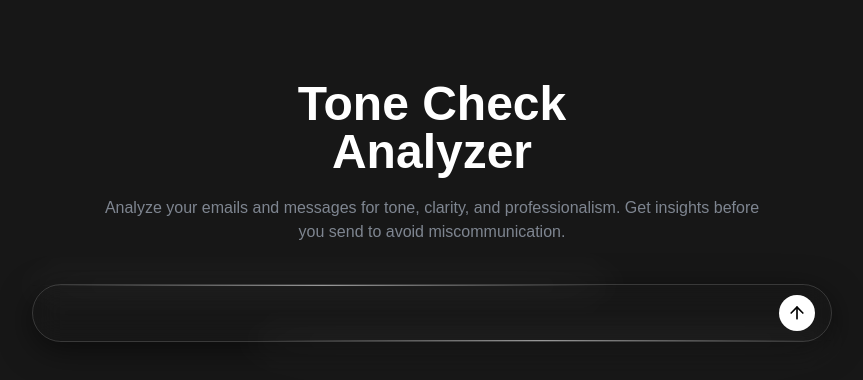
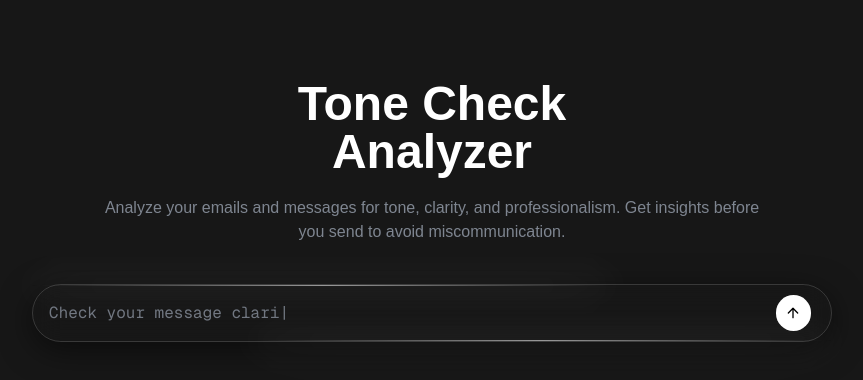
Before and after one commit to jjamesliu/tone-checker, a Next.js app: page / in a window 1280 px wide. Shown: the top 380 px of the page, without its empty margins (208-1071 px from the left). Built offline with nearby package versions, Linux system fonts and the light colour scheme.

Commit message:
search bar finally completed

```diff
--- a/package.json
+++ b/package.json
@@ -12,7 +12,8 @@
     "lucide-react": "^0.544.0",
     "next": "15.5.3",
     "react": "19.1.0",
-    "react-dom": "19.1.0"
+    "react-dom": "19.1.0",
+    "react-type-animation": "^3.2.0"
   },
   "devDependencies": {
     "@eslint/eslintrc": "^3",
--- a/src/app/globals.css
+++ b/src/app/globals.css
@@ -19,8 +19,6 @@ body {
 }
 
 .search-field-wrapper {
-  display: flex;
-  align-items:center;
   max-width: 800px;
   margin: auto auto;
   background: transparent;
@@ -30,7 +28,6 @@ body {
   box-shadow: 0 8px 32px rgba(0, 0, 0, 0.5);
   transition: all 0.3s ease;
   z-index: 1;
-  padding: 0 1rem;
 }
 
 .search-field-wrapper.focused {
--- a/src/app/page.tsx
+++ b/src/app/page.tsx
@@ -2,7 +2,7 @@
 
 import { ArrowUp } from 'lucide-react';
 import { useState, useEffect, useRef } from 'react';
-
+import {TypeAnimation} from 'react-type-animation';
 
 export default function Home() {
   const [inputValue, setInputValue] = useState('');
@@ -11,33 +11,47 @@ export default function Home() {
   const [isOneLine, setIsOneLine] = useState(true);
 
   const scrollTimeoutRef = useRef<NodeJS.Timeout | null>(null);
-  const textareaRef = useRef<HTMLTextAreaElement>(null)
+  const textareaRef = useRef<HTMLTextAreaElement>(null);
   const textarea = textareaRef.current;
+  const autoResize = () => {
+ // Move this inside the function
+    if (textarea) {
+      // Reset height to auto first to get accurate scrollHeight
+      textarea.style.height = 'auto';
 
-  const autoResize = () => {
-    if (textarea) {
-      textarea.style.height = 'auto';
       const scrollHeight = textarea.scrollHeight;
-      const maxHeight = 200;
+      const maxHeight = 400;
 
-      console.log('ScrollHeight:', scrollHeight); // Debug log
-      setIsOneLine(scrollHeight <= 60); // Increased threshold
+      // Get computed styles for accurate line height calculation
+      const computedStyle = getComputedStyle(textarea);
+      const lineHeight = parseInt(computedStyle.lineHeight) || 24;
+      const paddingTop = parseInt(computedStyle.paddingTop) || 16;
+      const paddingBottom = parseInt(computedStyle.paddingBottom) || 16;
+      const totalPadding = paddingTop + paddingBottom;
+
+      // More accurate single line detection
+      const singleLineHeight = lineHeight + totalPadding;
+
+      console.log('ScrollHeight:', scrollHeight, 'SingleLineHeight:', singleLineHeight);
+      setIsOneLine(scrollHeight <= singleLineHeight + 4); // Small buffer
 
       if (scrollHeight <= maxHeight) {
         textarea.style.height = scrollHeight + 'px';
         textarea.style.overflowY = 'hidden';
       } else {
         textarea.style.height = maxHeight + 'px';
-        textarea.style.overflowY = 'auto'
+        textarea.style.overflowY = 'auto';
       }
     }
-  }
+  };
+
   const handleInputChange = (e: React.ChangeEvent<HTMLTextAreaElement>) => {
     setInputValue(e.target.value);
-    autoResize();
-  }
+    // Use setTimeout to ensure the value is updated before resize
+    setTimeout(autoResize, 0);
+  };
 
-  useEffect(()=> {
+  useEffect(() => {
     autoResize();
 
     const textarea = textareaRef.current;
@@ -50,38 +64,72 @@ export default function Home() {
       }
       scrollTimeoutRef.current = setTimeout(() => {
         setIsScrolling(false);
-        console.log('5 seconds passed, setting isScrolling to false');
       }, 1000);
     };
 
     textarea.addEventListener('scroll', handleScroll);
-    return () => textarea.removeEventListener("scroll", handleScroll);
+    return () => textarea.removeEventListener('scroll', handleScroll);
   }, []);
+
+  // Also run autoResize when inputValue changes (for when content is deleted)
+  useEffect(() => {
+    autoResize();
+  }, [inputValue]);
 
   return (
     <div className='text-center pt-20 max-w-[80%] mx-auto'>
       <div className='space-y-5'>
         <h1 className='font-[700] text-5xl'>Tone Check<br/>Analyzer</h1>
-        <p className='mx-auto text-md text-gray-400/80 max-w-170 '>Analyze your emails and messages for tone, clarity, and professionalism. Get insights before you send to avoid miscommunication.</p>
+        <p className='mx-auto text-md text-gray-400/80 max-w-170'>
+          Analyze your emails and messages for tone, clarity, and professionalism. Get insights before you send to avoid miscommunication.
+        </p>
       </div>
 
       <div className='pt-10'>
-        <div className={`relative search-field-wrapper rounded-2xl ${isInputFocused ? "focused" : ""} ${isOneLine ? '!rounded-4xl' : ""} `}>
+        <div className={`flex items-center px-5 relative search-field-wrapper rounded-4xl ${isInputFocused ? "focused" : ""} ${!isOneLine ? '!rounded-2xl !items-end !pb-3' : ""}`}>
+          {/* TypeAnimation placeholder */}
+          {!inputValue && !isInputFocused && (
+            <div className="absolute left-4 top-1/2 -translate-y-1/2 pointer-events-none text-gray-400/70 font-mono z-10">
+              <TypeAnimation
+                sequence={[
+                  'Analyze your email tone...',
+                  1000,
+                  'Check your message clarity...',
+                  1000,
+                  'Improve your communication...',
+                  1000,
+                ]}
+                wrapper="span"
+                speed={40}
+                repeat={Infinity}
+                cursor={true}
+              />
+            </div>
+          )}
+
+
+
             <textarea
                 ref={textareaRef}
-            className={`search-input py-[1rem] ${isOneLine ? 'w-[calc(100%-4rem)]' : "w-[calc(100%-1rem)] pb-12"} ${isScrolling ? "scrolling" : ""}`}
+                className={`search-input py-[1rem] pr-6 w-full ${isScrolling ? "scrolling" : ""}`}
                 value={inputValue}
                 rows={1}
                 onFocus={() => setIsInputFocused(true)}
                 onBlur={() => setIsInputFocused(false)}
-            onChange={handleInputChange}/>
-            <ArrowUp className={`absolute bg-white text-black rounded-full h-9 w-9 p-2 ${isOneLine ? 'right-4 top-1/2 -translate-y-1/2 ': 'right-3 bottom-3 '}`}/>
+                onChange={handleInputChange}
+                style={{ minHeight: '24px' }} // Ensure minimum height
+              />
+            {/* Button wrapper */}
+            <button className="bg-white text-black rounded-full h-9 w-9 p-2 hover:bg-gray-200 transition-colors flex items-center justify-center ">
+              <ArrowUp size={16} />
+            </button>
+
+
           <div className="laser-trace top"></div>
           <div className="laser-trace bottom"></div>
+
         </div>
       </div>
-
-
     </div>
   );
 }
```
Also changed, not shown: 1 other file (tests, documents, lock files or other folders). Lines whose indentation alone changed are shown as unchanged.
